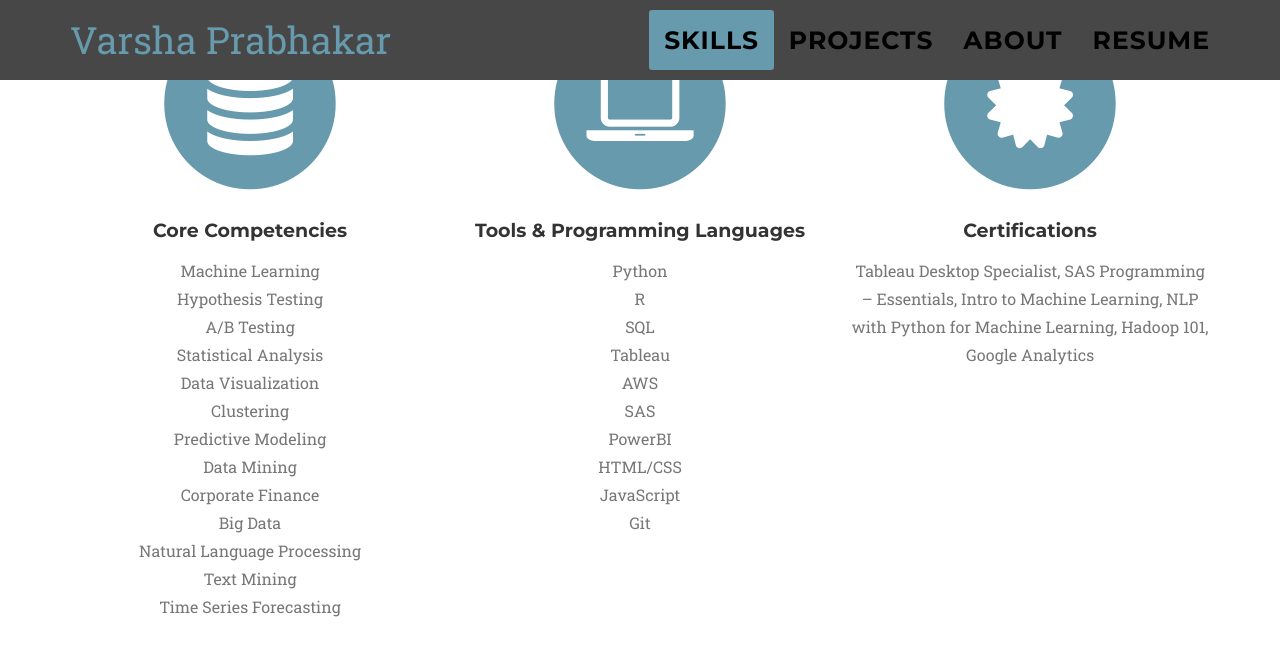
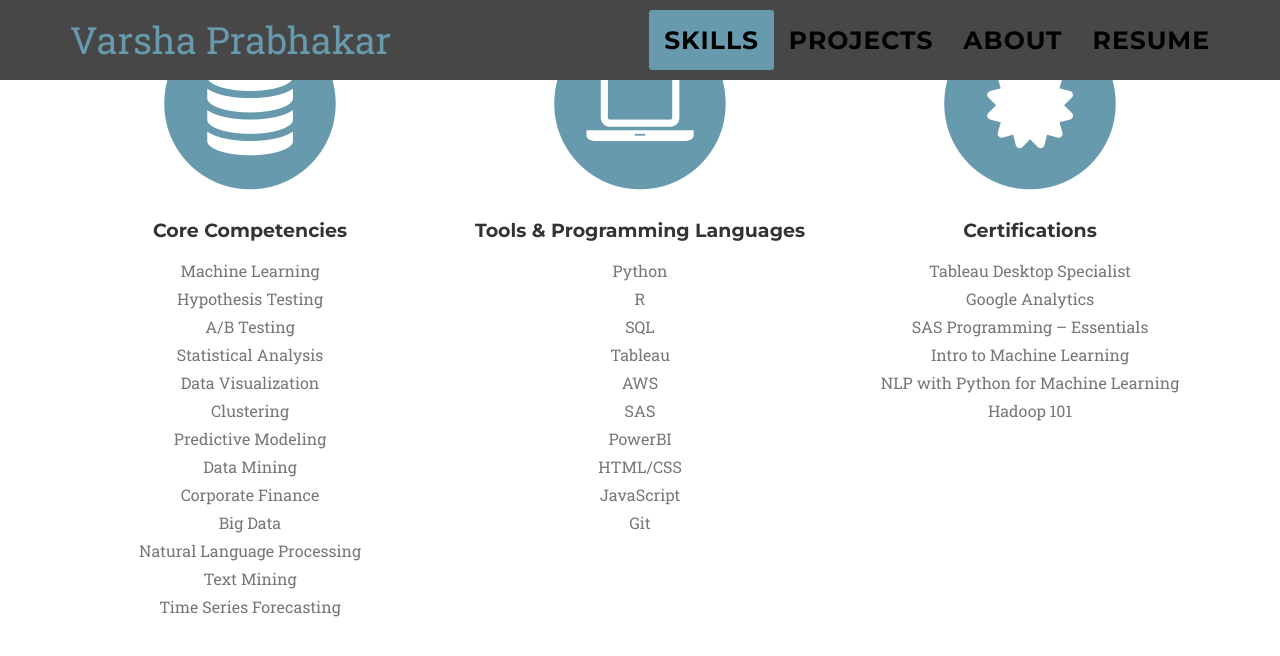
Before and after one commit to VarshaPrabhakar07/VarshaPrabhakar07.github.io, a Jekyll site: the page built from index.html, in a window 1280 px wide and 900 px high, scrolled down 1091 px. Shown: the top 656 px of the window. Built offline with Jekyll 4.4.1, drawn with Linux system fonts in a browser that asks for light colours; some web fonts are replaced.

Commit message:
Update services.html

```diff
--- a/_includes/services.html
+++ b/_includes/services.html
@@ -31,7 +31,7 @@
                         <i class="fa fa-certificate fa-stack-1x fa-inverse"></i>
                     </span>
                     <h4 class="service-heading">Certifications</h4>
-                    <p class="text-muted">Tableau Desktop Specialist, SAS Programming – Essentials, Intro to Machine Learning, NLP with Python for Machine Learning, Hadoop 101, Google Analytics</p>
+                    <p class="text-muted">Tableau Desktop Specialist <br> Google Analytics <br> SAS Programming – Essentials <br> Intro to Machine Learning <br> NLP with Python for Machine Learning <br> Hadoop 101 </p>
                 </div>
             </div>
         </div>
```
